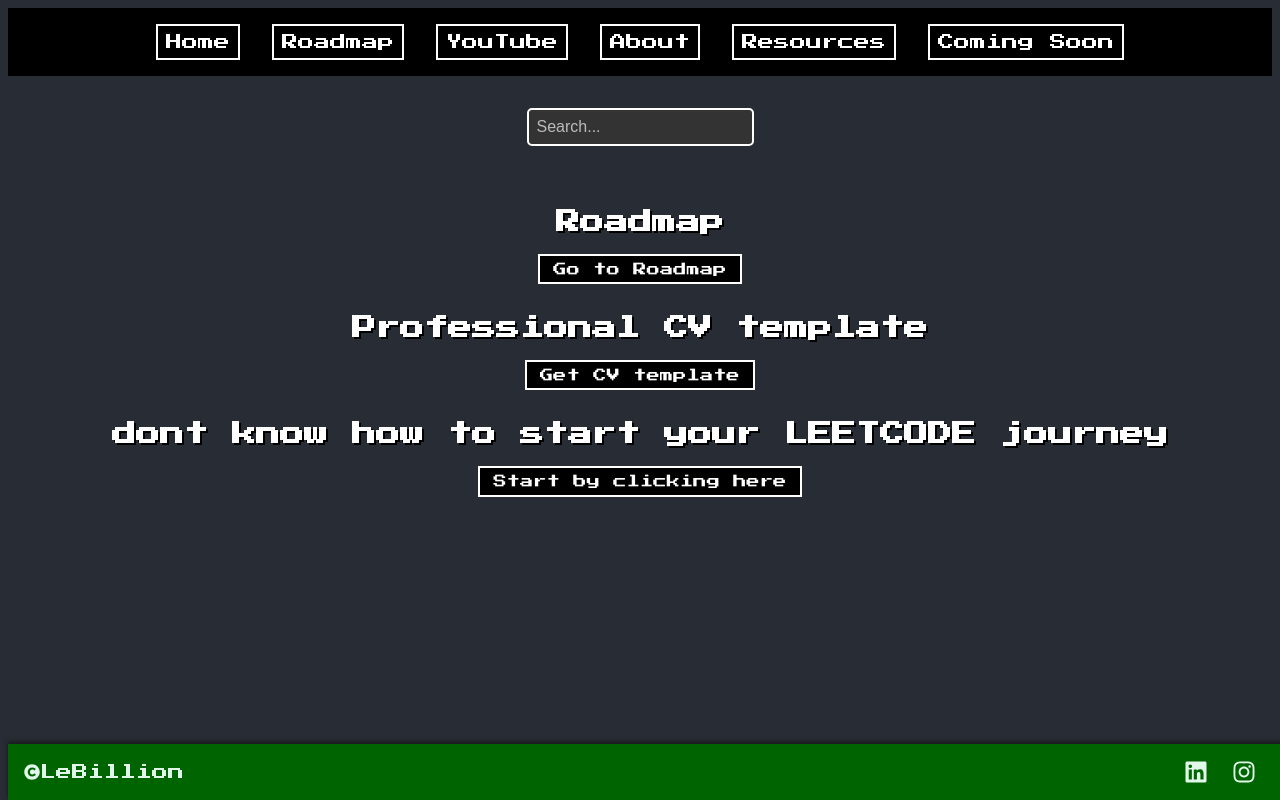
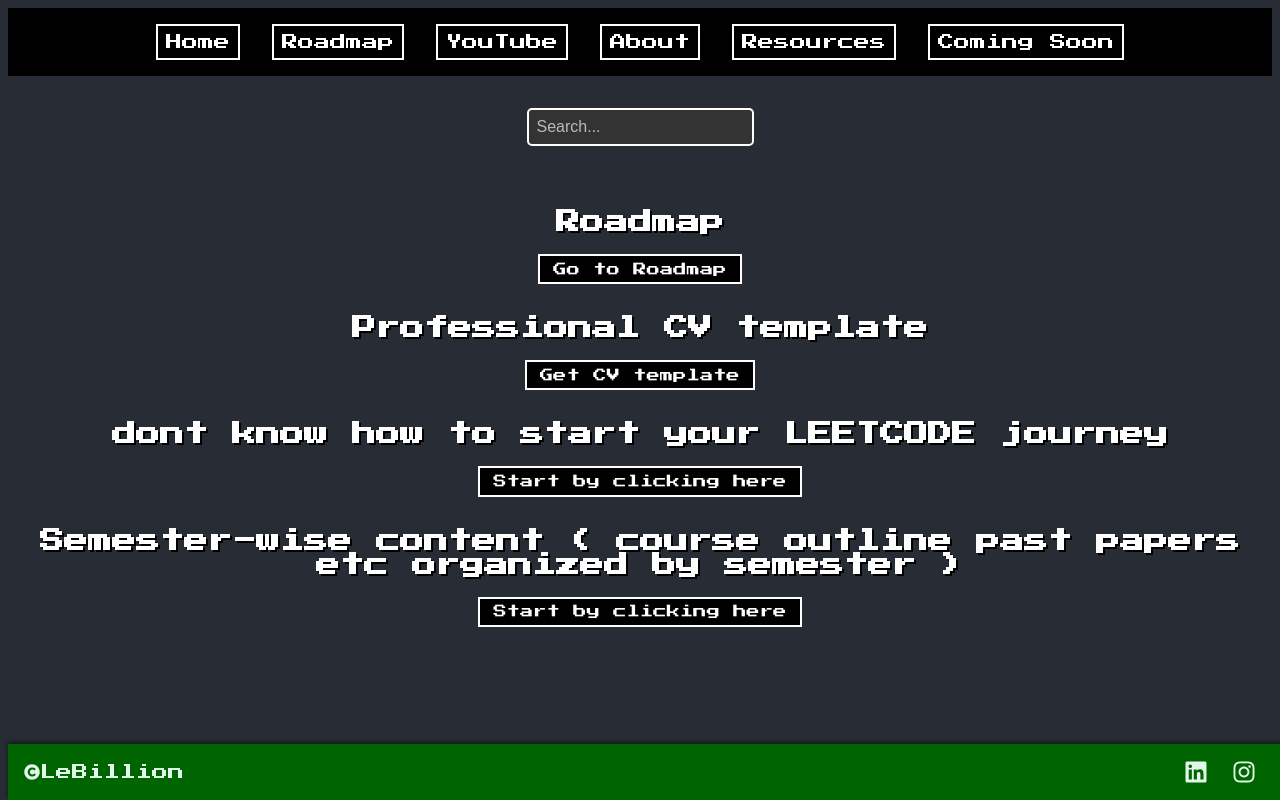
Before and after one commit to bilal2134/Fast-Past-Paper, a React (Create React App) app: page /roadmap in a window 1280 px wide. Built offline with nearby package versions, Linux system fonts and the light colour scheme.

Commit message:
added semester wise plan

```diff
--- a/src/components/Roadmap.jsx
+++ b/src/components/Roadmap.jsx
@@ -21,7 +21,15 @@ const Roadmap = () => {
         <button className="roadmap-button">Start by clicking here</button>
       </a>
     </div>
+
+       <div className="roadmap">
+      <h2>Semester-wise content ( course outline past papers etc organized by semester ) </h2>
+      <a href="https://nupakistan-my.sharepoint.com/personal/i200696_nu_edu_pk/_layouts/15/onedrive.aspx?id=%2Fpersonal%2Fi200696%5Fnu%5Fedu%5Fpk%2FDocuments%2F%21Others%2FPast%20Semesters&ga=1" target="_blank" rel="noopener noreferrer">
+        <button className="roadmap-button">Start by clicking here</button>
+      </a>
     </div>
+    </div>
+
 
 
   );
```
